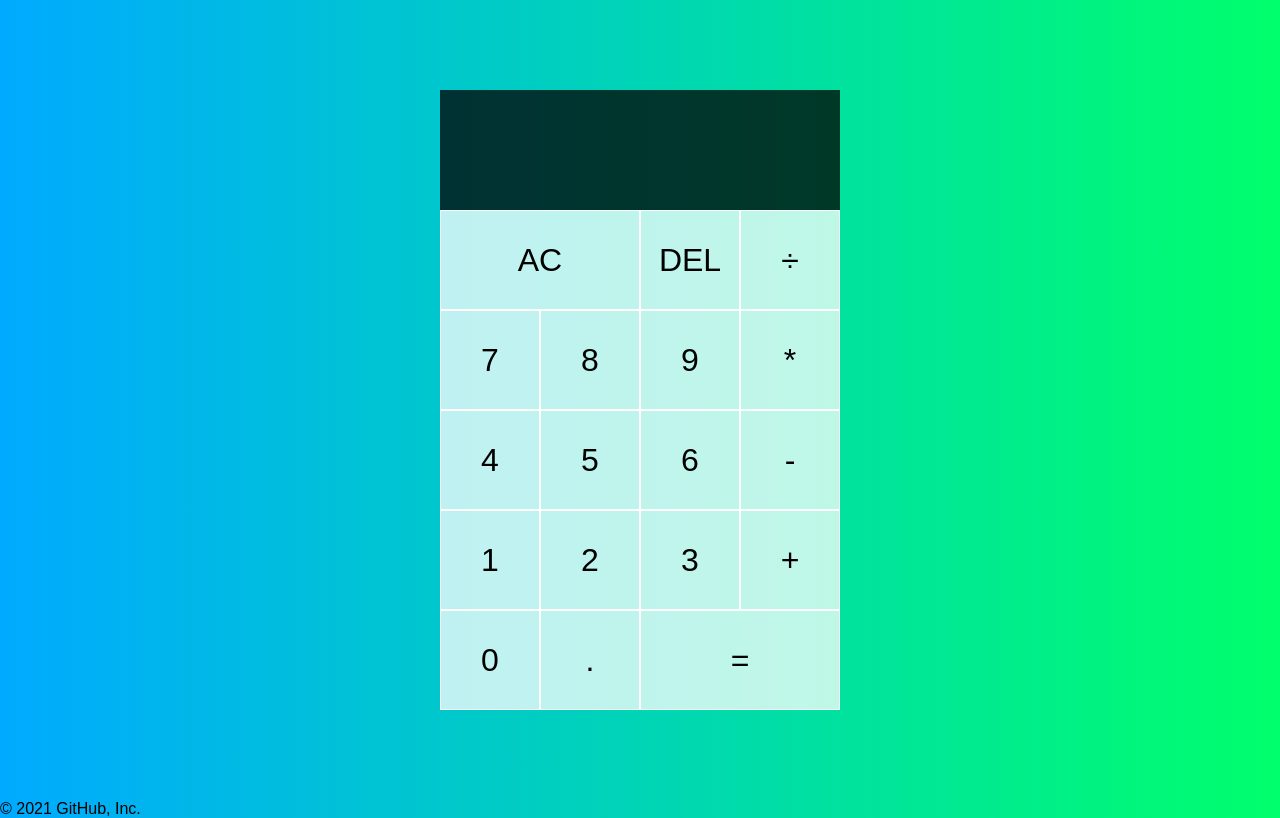
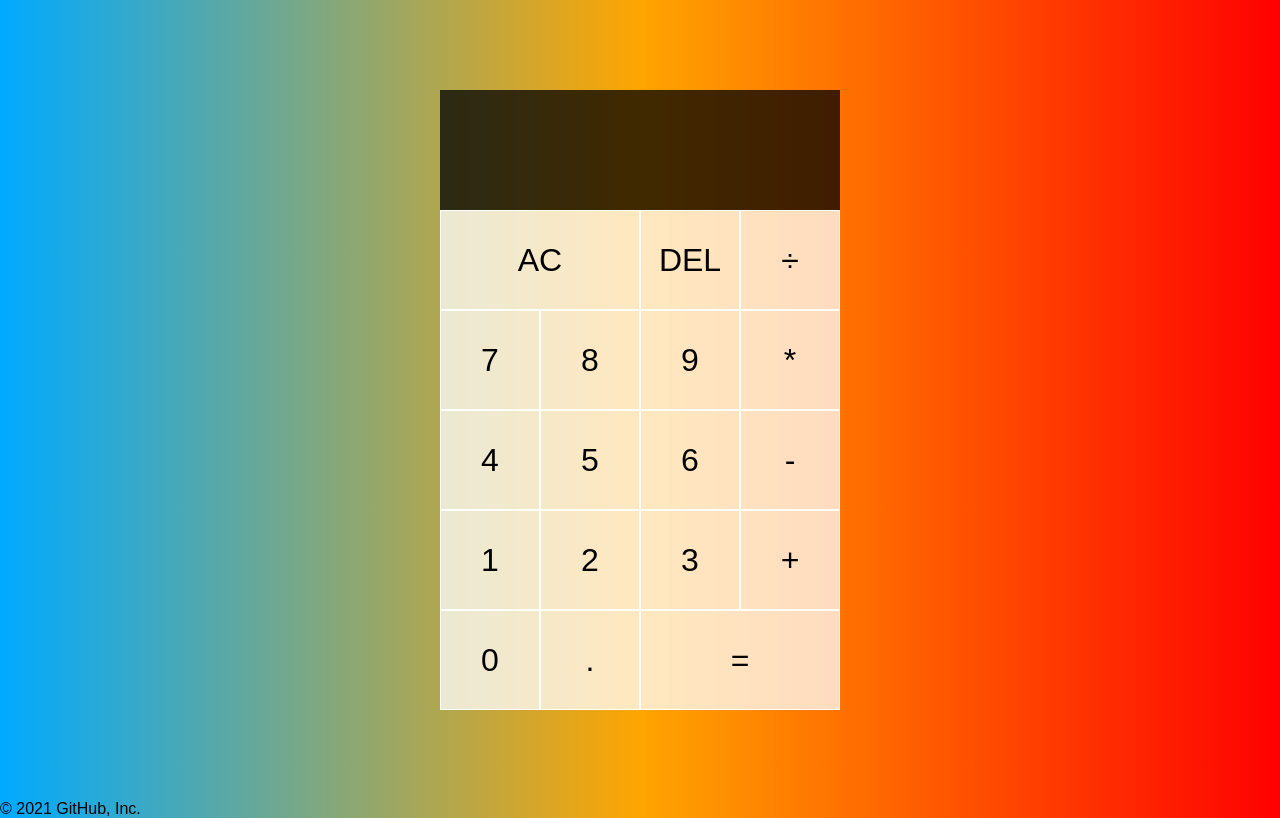
Before and after one commit to parth259/Calculator_using_JavaScript, a plain HTML site: page index.html in a window 1280 px wide. Drawn offline with Linux system fonts and the light colour scheme.

Commit message:
Changed background colour.

```diff
--- a/styles.css
+++ b/styles.css
@@ -7,7 +7,7 @@
   body {
     padding: 0;
     margin: 0;
-    background: linear-gradient(to right, #00AAFF, #00FF6C);
+    background: linear-gradient(to right, #00AAFF, orange,red);
   }
 
   .calculator-grid {
```
